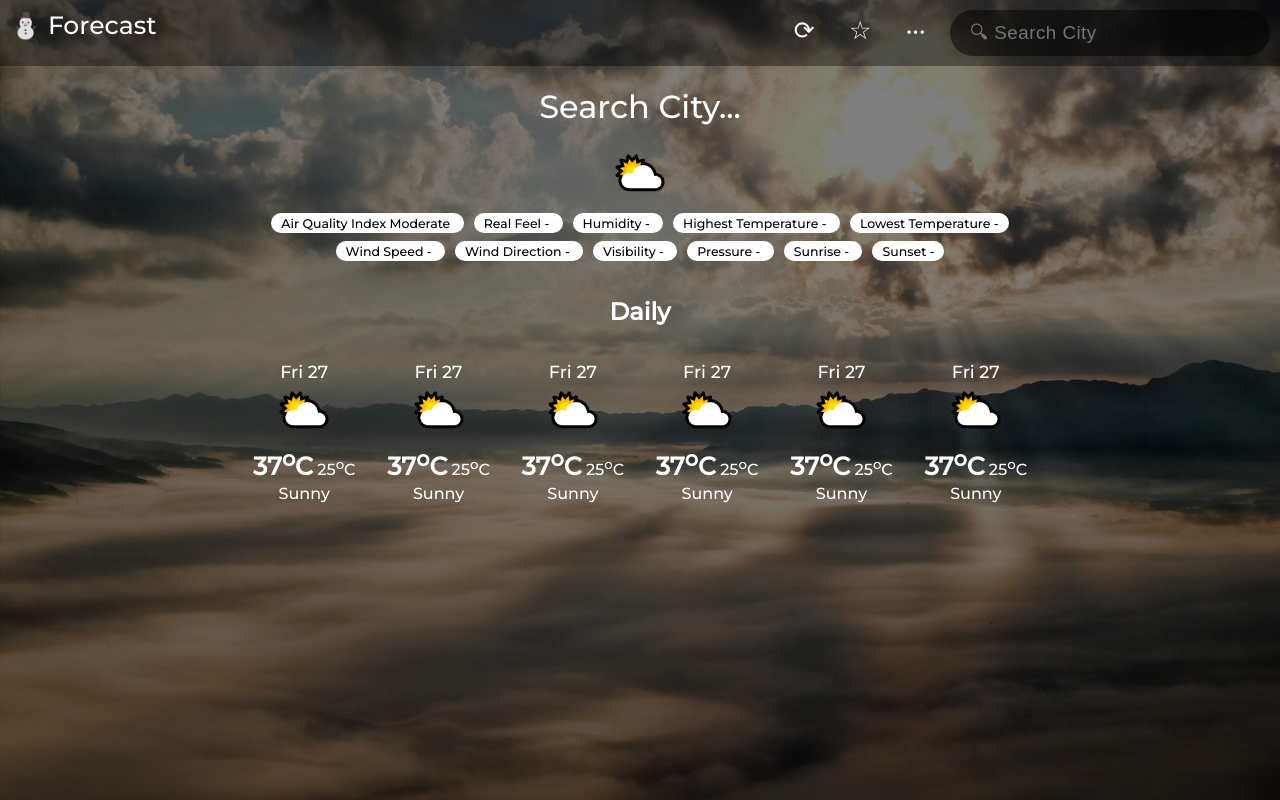
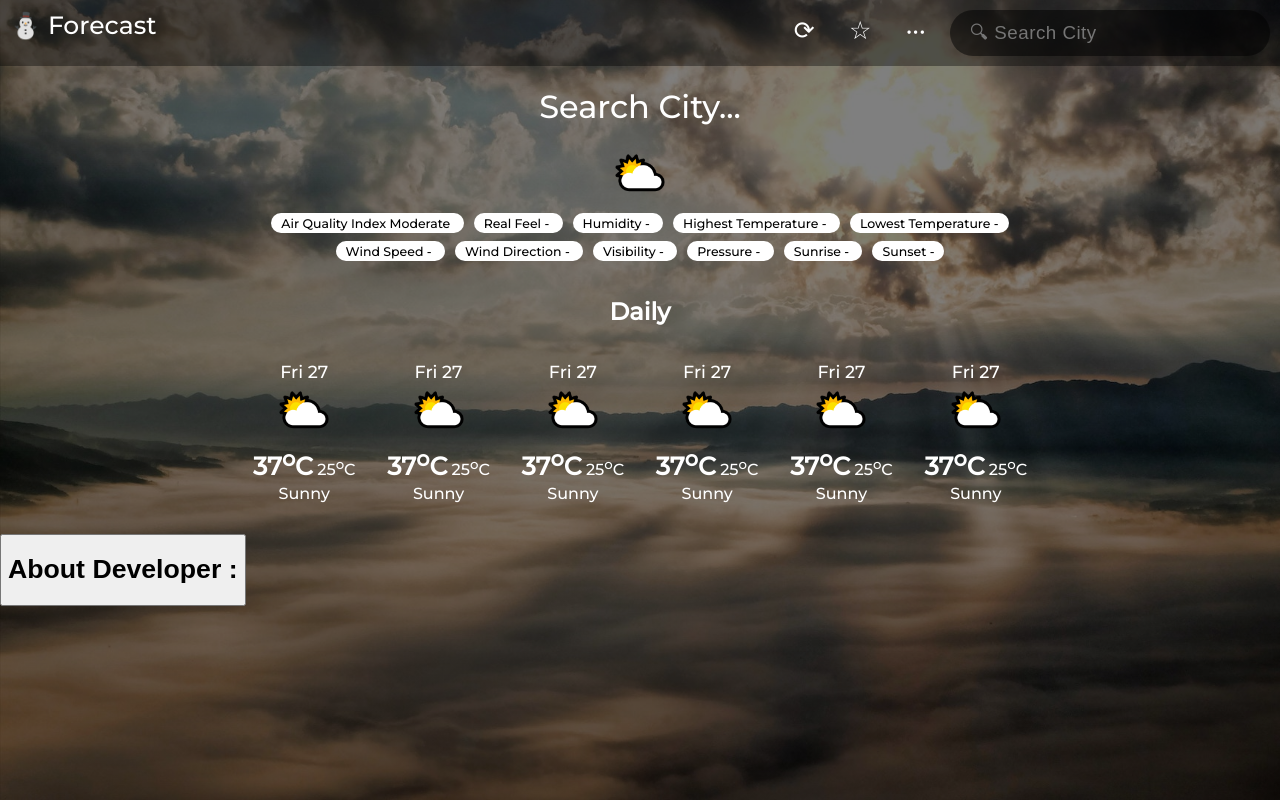
Before and after one commit to Chetan1921/weather-app, a plain HTML site: page weather app/index.html in a window 1280 px wide. Drawn offline with Linux system fonts and the light colour scheme; files that its build step writes are made by us from their sources; a script that the page names is missing; files whose address does not match are found by name.

Commit message:
Update index.html

```diff
--- a/weather app/index.html
+++ b/weather app/index.html
@@ -210,6 +210,12 @@
         <p class="weather-type-daily-forecast">Sunny</p>
       </div>
     </div>
+	  <main>
+      <button onclick="location.href='about.html'"> <header>
+        <h1>About Developer :</h1>
+      </header></button> <!-- Link to the developer info page -->
+    </main>
+
 
     <script src="scripts/script.js"></script>
 		<script src="scripts/mobile.js"></script>
```
